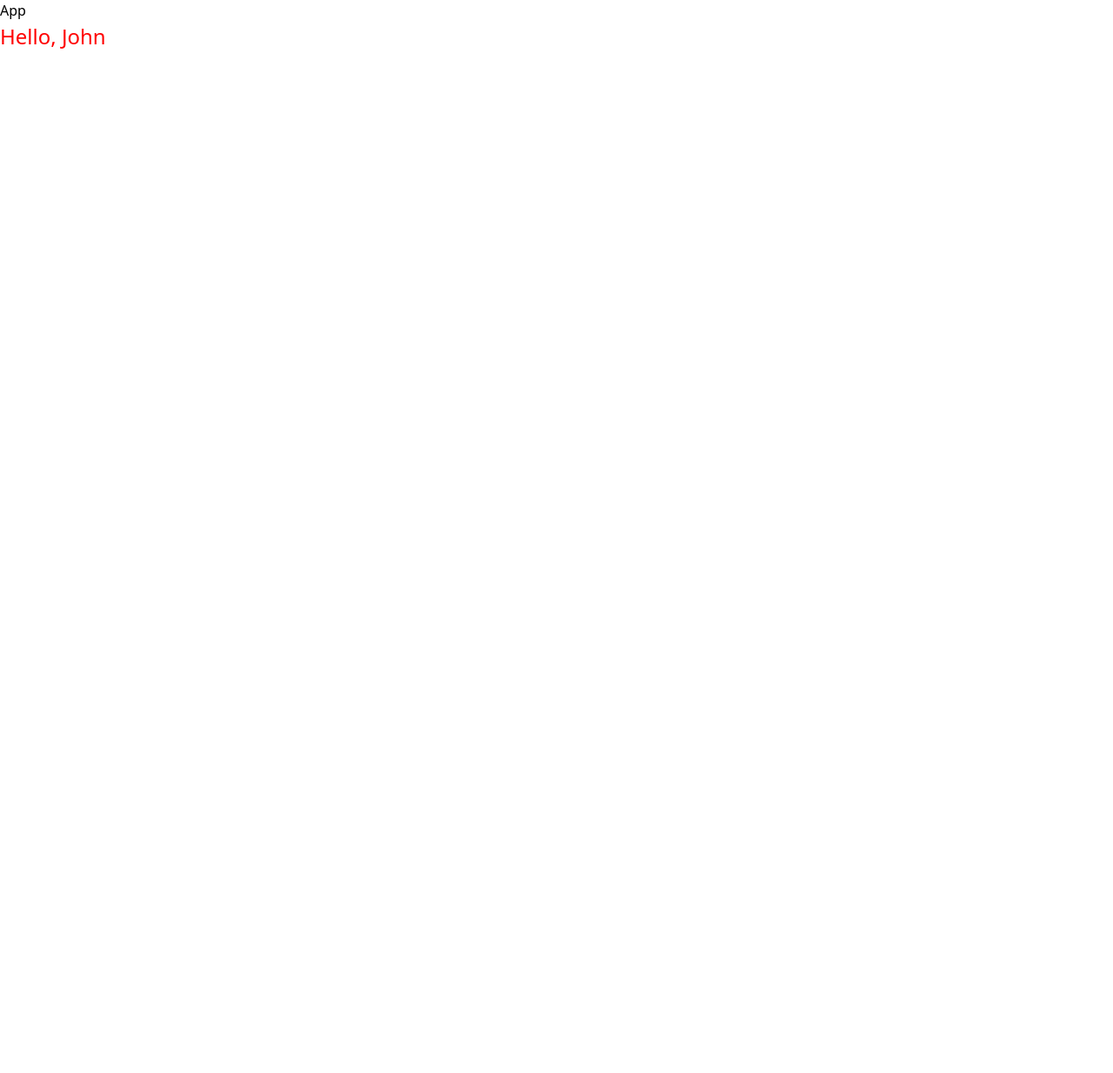
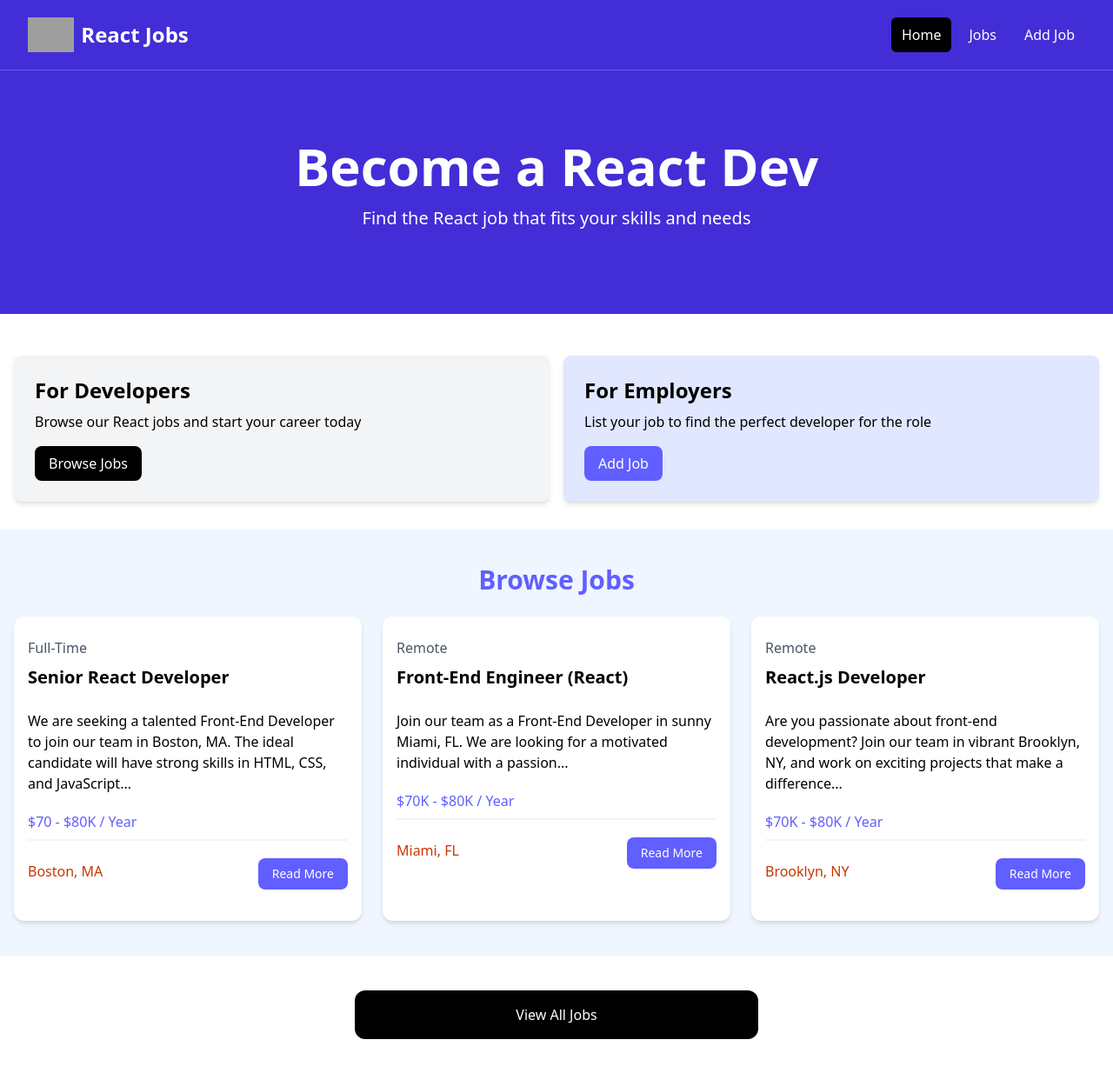
Before and after one commit to kamuz/react-jobs, a React (Vite) app: page / in a window 1280 px wide. Shown: the whole page at 87% size. Before the commit the page ends 800 px from the top, so only its background shows below. Built offline with nearby package versions, Linux system fonts and the light colour scheme; grey boxes are pictures that could not be loaded.

Commit message:
Integrate template

```diff
--- a/src/App.jsx
+++ b/src/App.jsx
@@ -1,12 +1,105 @@
 const App = () => {
-
-  const name = 'John';
-  const styles = {color: 'red', fontSize: '24px'}
 
   return (
       <>
-        <div for="name">App</div>
-        <p style={styles}>Hello, { name }</p>
+        <nav class="bg-indigo-700 border-b border-indigo-500">
+          <div class="mx-auto max-w-7xl px-2 sm:px-6 lg:px-8">
+              <div class="flex h-20 items-center justify-between">
+                  <div class="flex flex-1 items-center justify-center md:items-stretch md:justify-start">
+                      <a class="flex flex-shrink-0 items-center mr-4" href="/index.html">
+                          <img class="h-10 w-auto" src="images/logo.png" alt="React Jobs" />
+                          <span class="hidden md:block text-white text-2xl font-bold ml-2">React Jobs</span>
+                      </a>
+                      <div class="md:ml-auto">
+                          <div class="flex space-x-2">
+                              <a href="/index.html" class="text-white bg-black hover:bg-gray-900 hover:text-white rounded-md px-3 py-2">Home</a>
+                              <a href="/jobs.html" class="text-white hover:bg-gray-900 hover:text-white rounded-md px-3 py-2">Jobs</a>
+                              <a href="/add-job.html" class="text-white hover:bg-gray-900 hover:text-white rounded-md px-3 py-2">Add Job</a>
+                          </div>
+                      </div>
+                  </div>
+              </div>
+          </div>
+        </nav>
+        <section class="bg-indigo-700 py-20 mb-4">
+            <div class="max-w-7xl mx-auto px-4 sm:px-6 lg:px-8 flex flex-col items-center">
+                <div class="text-center">
+                    <h1 class="text-4xl font-extrabold text-white sm:text-5xl md:text-6xl">Become a React Dev</h1>
+                    <p class="my-4 text-xl text-white">Find the React job that fits your skills and needs</p>
+                </div>
+            </div>
+        </section>
+        <section class="py-4">
+            <div class="container-xl lg:container m-auto">
+                <div class="grid grid-cols-1 md:grid-cols-2 gap-4 p-4 rounded-lg">
+                    <div class="bg-gray-100 p-6 rounded-lg shadow-md">
+                        <h2 class="text-2xl font-bold">For Developers</h2>
+                        <p class="mt-2 mb-4">Browse our React jobs and start your career today</p>
+                        <a href="/jobs.html" class="inline-block bg-black text-white rounded-lg px-4 py-2 hover:bg-gray-700">Browse Jobs</a>
+                    </div>
+                    <div class="bg-indigo-100 p-6 rounded-lg shadow-md">
+                        <h2 class="text-2xl font-bold">For Employers</h2>
+                        <p class="mt-2 mb-4">List your job to find the perfect developer for the role</p>
+                        <a href="/add-job.html" class="inline-block bg-indigo-500 text-white rounded-lg px-4 py-2 hover:bg-indigo-600">Add Job</a>
+                    </div>
+                </div>
+            </div>
+        </section>
+        <section class="bg-blue-50 px-4 py-10">
+            <div class="container-xl lg:container m-auto">
+                <h2 class="text-3xl font-bold text-indigo-500 mb-6 text-center">Browse Jobs</h2>
+                <div class="grid grid-cols-1 md:grid-cols-3 gap-6">
+                    <div class="bg-white rounded-xl shadow-md relative">
+                        <div class="p-4">
+                            <div class="mb-6">
+                                <div class="text-gray-600 my-2">Full-Time</div>
+                                <h3 class="text-xl font-bold">Senior React Developer</h3>
+                            </div>
+                            <div class="mb-5">We are seeking a talented Front-End Developer to join our team in Boston, MA. The ideal candidate will have strong skills in HTML, CSS, and JavaScript...</div>
+                            <h3 class="text-indigo-500 mb-2">$70 - $80K / Year</h3>
+                            <div class="border border-gray-100 mb-5"></div>
+                            <div class="flex flex-col lg:flex-row justify-between mb-4">
+                                <div class="text-orange-700 mb-3"><i class="fa-solid fa-location-dot text-lg"></i>Boston, MA</div>
+                                <a href="job.html" class="h-[36px] bg-indigo-500 hover:bg-indigo-600 text-white px-4 py-2 rounded-lg text-center text-sm">Read More</a>
+                            </div>
+                        </div>
+                    </div>
+                    <div class="bg-white rounded-xl shadow-md relative">
+                        <div class="p-4">
+                            <div class="mb-6">
+                                <div class="text-gray-600 my-2">Remote</div>
+                                <h3 class="text-xl font-bold">Front-End Engineer (React)</h3>
+                            </div>
+                            <div class="mb-5">Join our team as a Front-End Developer in sunny Miami, FL. We are looking for a motivated individual with a passion...</div>
+                            <h3 class="text-indigo-500 mb-2">$70K - $80K / Year</h3>
+                            <div class="border border-gray-100 mb-5"></div>
+                            <div class="flex flex-col lg:flex-row justify-between mb-4">
+                                <div class="text-orange-700 mb-3"><i class="fa-solid fa-location-dot text-lg"></i>Miami, FL</div>
+                                <a href="job.html" class="h-[36px] bg-indigo-500 hover:bg-indigo-600 text-white px-4 py-2 rounded-lg text-center text-sm">Read More</a>
+                            </div>
+                        </div>
+                    </div>
+                    <div class="bg-white rounded-xl shadow-md relative">
+                        <div class="p-4">
+                            <div class="mb-6">
+                                <div class="text-gray-600 my-2">Remote</div>
+                                <h3 class="text-xl font-bold">React.js Developer</h3>
+                            </div>
+                            <div class="mb-5">Are you passionate about front-end development? Join our team in vibrant Brooklyn, NY, and work on exciting projects that make a difference...</div>
+                            <h3 class="text-indigo-500 mb-2">$70K - $80K / Year</h3>
+                            <div class="border border-gray-100 mb-5"></div>
+                            <div class="flex flex-col lg:flex-row justify-between mb-4">
+                                <div class="text-orange-700 mb-3"><i class="fa-solid fa-location-dot text-lg"></i>Brooklyn, NY</div>
+                                <a href="job.html" class="h-[36px] bg-indigo-500 hover:bg-indigo-600 text-white px-4 py-2 rounded-lg text-center text-sm">Read More</a>
+                            </div>
+                        </div>
+                    </div>
+                </div>
+            </div>
+        </section>
+        <section class="m-auto max-w-lg my-10 px-6">
+            <a href="jobs.html" class="block bg-black text-white text-center py-4 px-6 rounded-xl hover:bg-gray-700">View All Jobs</a>
+        </section>
       </>
   );
 };
```
